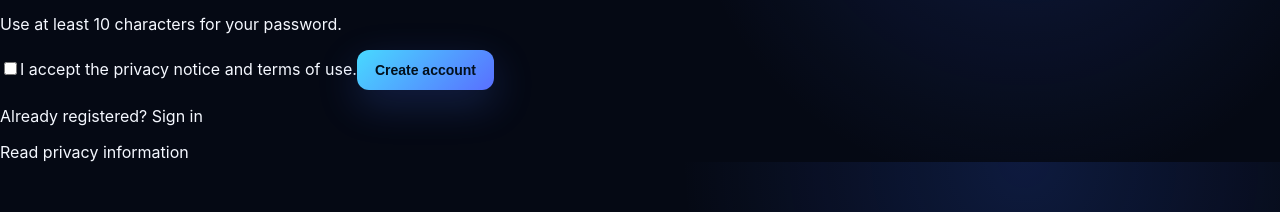
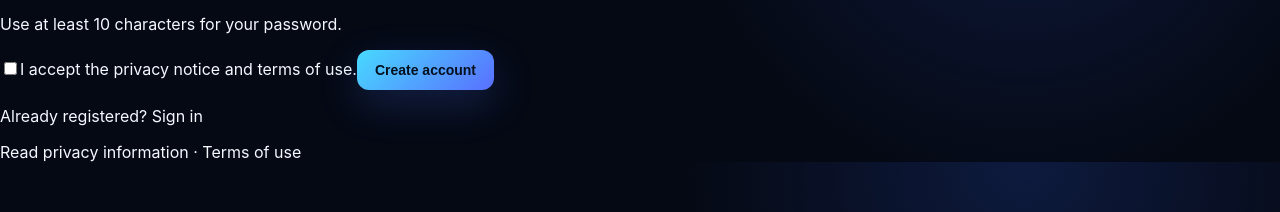
Before and after one commit to saiedahm/HELP-ME, a Next.js app: page /signup in a window 1280 px wide. Shown: the part 149-361 px from the top of the page. Built offline with nearby package versions, Linux system fonts and the light colour scheme.

Commit message:
fix: link signup consent to privacy and terms pages

```diff
--- a/app/signup/page.tsx
+++ b/app/signup/page.tsx
@@ -49,13 +49,13 @@ export default function SignupPage() {
           <p className="muted">Use at least 10 characters for your password.</p>
           <label className="consent">
             <input type="checkbox" checked={accepted} onChange={e => setAccepted(e.target.checked)} required />
-            <span>I accept the privacy notice and terms of use.</span>
+            <span>I accept the <Link className="text-link" href="/privacy">privacy notice</Link> and <Link className="text-link" href="/terms">terms of use</Link>.</span>
           </label>
           {error && <p className="status-message" role="alert">{error}</p>}
           <button className="button primary" type="submit" disabled={!accepted || loading}>{loading ? "Creating account…" : "Create account"}</button>
         </form>
         <p>Already registered? <Link className="text-link" href="/login">Sign in</Link></p>
-        <Link className="text-link" href="/privacy">Read privacy information</Link>
+        <Link className="text-link" href="/privacy">Read privacy information</Link> · <Link className="text-link" href="/terms">Terms of use</Link>
       </section>
     </main>
   );
```
